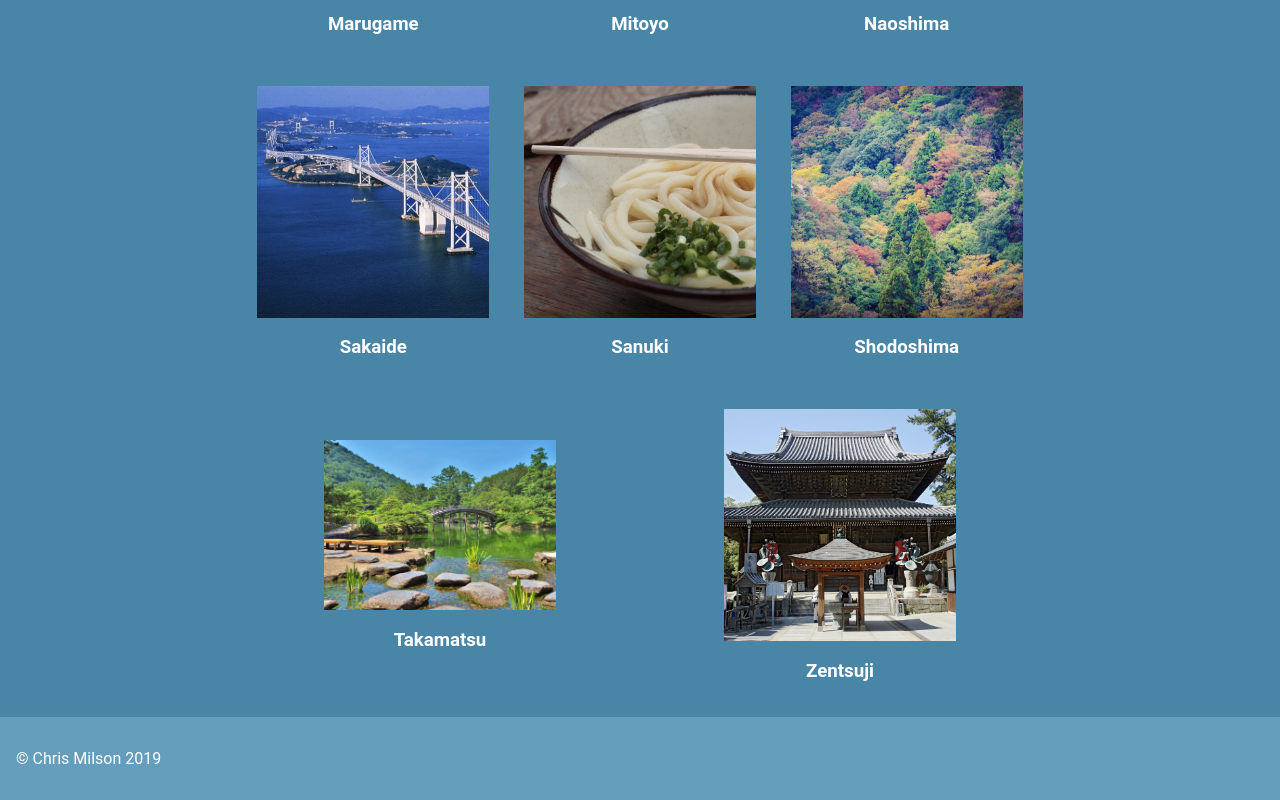
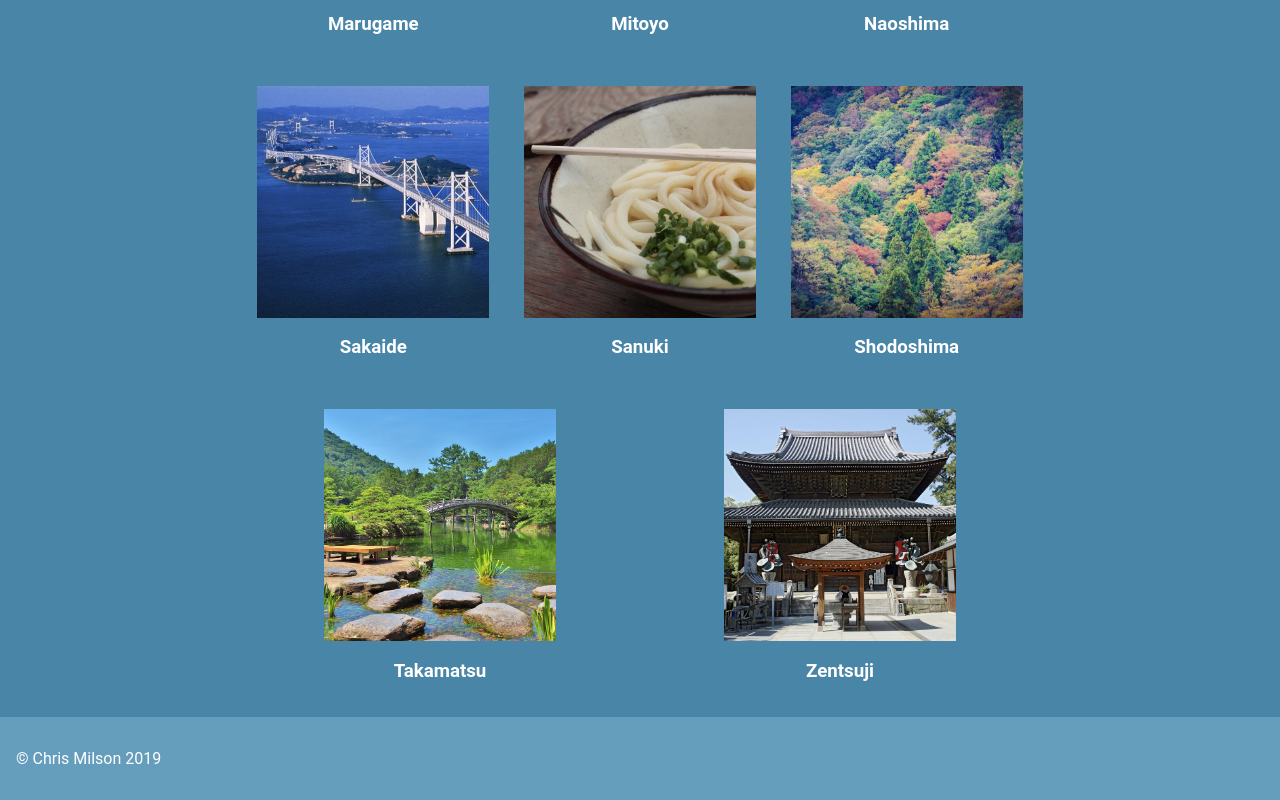
Before and after one commit to chrismilson/kagawa-ajet-website, a React (Create React App) app in the folder client/: page /destinations in a window 1280 px wide. Shown: the part 658-1458 px from the top of the page. Built offline with nearby package versions, Linux system fonts and the light colour scheme; the HTML template or start-up script is replaced by a standard one.

Commit message:
Fix destination image size

```diff
--- a/client/src/pages/Destinations.scss
+++ b/client/src/pages/Destinations.scss
@@ -14,7 +14,9 @@
       width: 33%;
 
       img {
+        overflow: hidden;
         width: 100%;
+        height: 100%;
         object-fit: cover;
       }
     }
```
